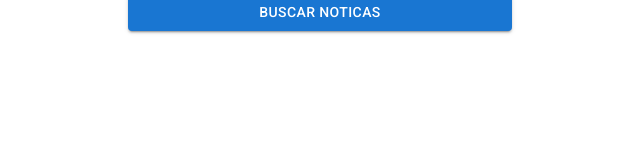
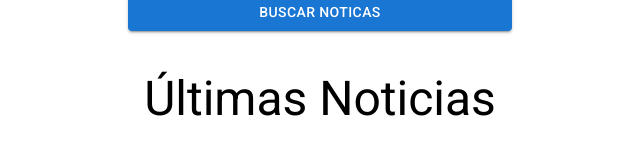
Before and after one commit to renier1989/noticias_api, a React (Vite) app: page / in a window 1280 px wide. Shown: the part 222-376 px from the top of the page, without its empty margins (320-960 px from the left). Built offline with nearby package versions, Linux system fonts and the light colour scheme; no server answers.

Commit message:
341. Creando el Componente de Listado de Noticias

```diff
--- a/src/App.jsx
+++ b/src/App.jsx
@@ -1,6 +1,7 @@
 import { Container, Grid, Typography } from "@mui/material";
 import Formulario from "./components/Formulario";
 import { NoticiasProvider } from "./context/NoticiasProvider";
+import { ListadoNoticias } from "./components/ListadoNoticias";
 
 function App() {
   return (
@@ -22,6 +23,7 @@
             <Formulario />
           </Grid>
         </Grid>
+        <ListadoNoticias/>
       </Container>
     </NoticiasProvider>
   );
--- /dev/null
+++ b/src/components/ListadoNoticias.jsx
@@ -0,0 +1,23 @@
+import { Grid, Typography } from "@mui/material";
+import useNoticias from "../hooks/useNoticias";
+import { Noticia } from "./Noticia";
+
+export const ListadoNoticias = () => {
+    const {noticias} = useNoticias();
+  return <>
+    <Typography
+    textAlign={'center'}
+    marginY={5}
+    variant="h3"
+    component={'h2'}
+    >
+        Últimas Noticias
+    </Typography>
+
+    <Grid>
+        {noticias.map(noticia => (
+            <Noticia key={noticia.url} noticia={noticia}/>
+        ))}
+    </Grid>
+  </>;
+};
--- /dev/null
+++ b/src/components/Noticia.jsx
@@ -0,0 +1,4 @@
+export const Noticia = ({noticia}) => {
+    // console.log(noticia);
+  return <div>Noticia</div>;
+};
--- a/src/context/NoticiasProvider.jsx
+++ b/src/context/NoticiasProvider.jsx
@@ -26,6 +26,7 @@
         <NoticiasContext.Provider value={{
             categoria,
             handleChangeCategoria,
+            noticias
         }}>
             {children}
         </NoticiasContext.Provider>
```
